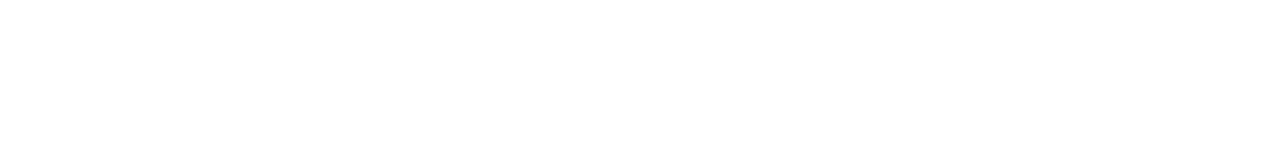
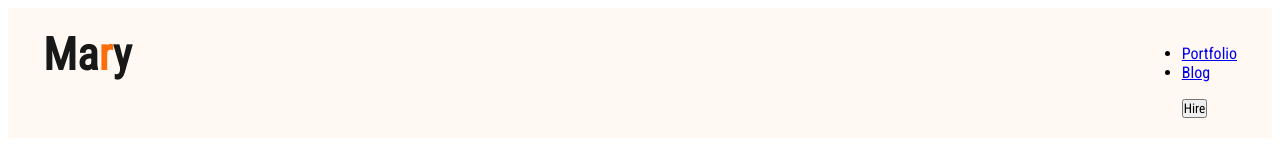
Before and after one commit to sabermahmud/first-portfpolio, a plain HTML site: page index.html in a window 1280 px wide. Drawn offline with Linux system fonts and the light colour scheme.

Commit message:
logo added

```diff
--- a/index.html
+++ b/index.html
@@ -4,8 +4,35 @@
     <meta charset="UTF-8">
     <meta name="viewport" content="width=device-width, initial-scale=1.0">
     <title>First Portfolio</title>
+   <link rel="stylesheet" href="styles/style.css">
+   <!-- Google font link -->
+   <link rel="preconnect" href="https://fonts.googleapis.com">
+<link rel="preconnect" href="https://fonts.gstatic.com" crossorigin>
+<link href="https://fonts.googleapis.com/css2?family=Open+Sans&family=Roboto+Condensed&display=swap" rel="stylesheet">
 </head>
+<!-------------------------------------------------------------------------- Main Body Section ---------------- ------------------------------------------------------->
 <body>
+    <header>
+        <!------------ navebar Section start ---------->
+        <nav>
+            <div class="logo">
+                <a href="#">Ma<span class="inside-logo">r</span>y</a>
+            </div>
+            <div class="navigation">
+                <ul>
+                    <li><a href="#">Portfolio</a></li>
+                    <li><a href="#">Blog</a></li>
+                </ul>
+                <a href="#"><button>Hire</button></a>
+            </div>
+        </nav>
+        <!--////////// navebar section end //////////-->
+    </header>
+    <main>
 
+    </main>
+    <footer>
+
+    </footer>
 </body>
 </html>
--- /dev/null
+++ b/styles/style.css
@@ -0,0 +1,29 @@
+* {
+    margine: 0;
+    padding: 0;
+    font-family: 'Open Sans', sans-serif;
+    font-family: 'Roboto Condensed', sans-serif;
+}
+
+header{
+    background: #FFF8F3;
+}
+
+nav{
+    display: flex;
+    justify-content: space-between;
+    padding: 20px 35px;
+}
+
+
+.logo a {
+    color: #181818;
+    font-size: 45px;
+    font-weight: 800;
+    letter-spacing: 1.2;
+    text-decoration: none;
+}
+
+.inside-logo{
+    color: #FD6E0A;
+}
```
